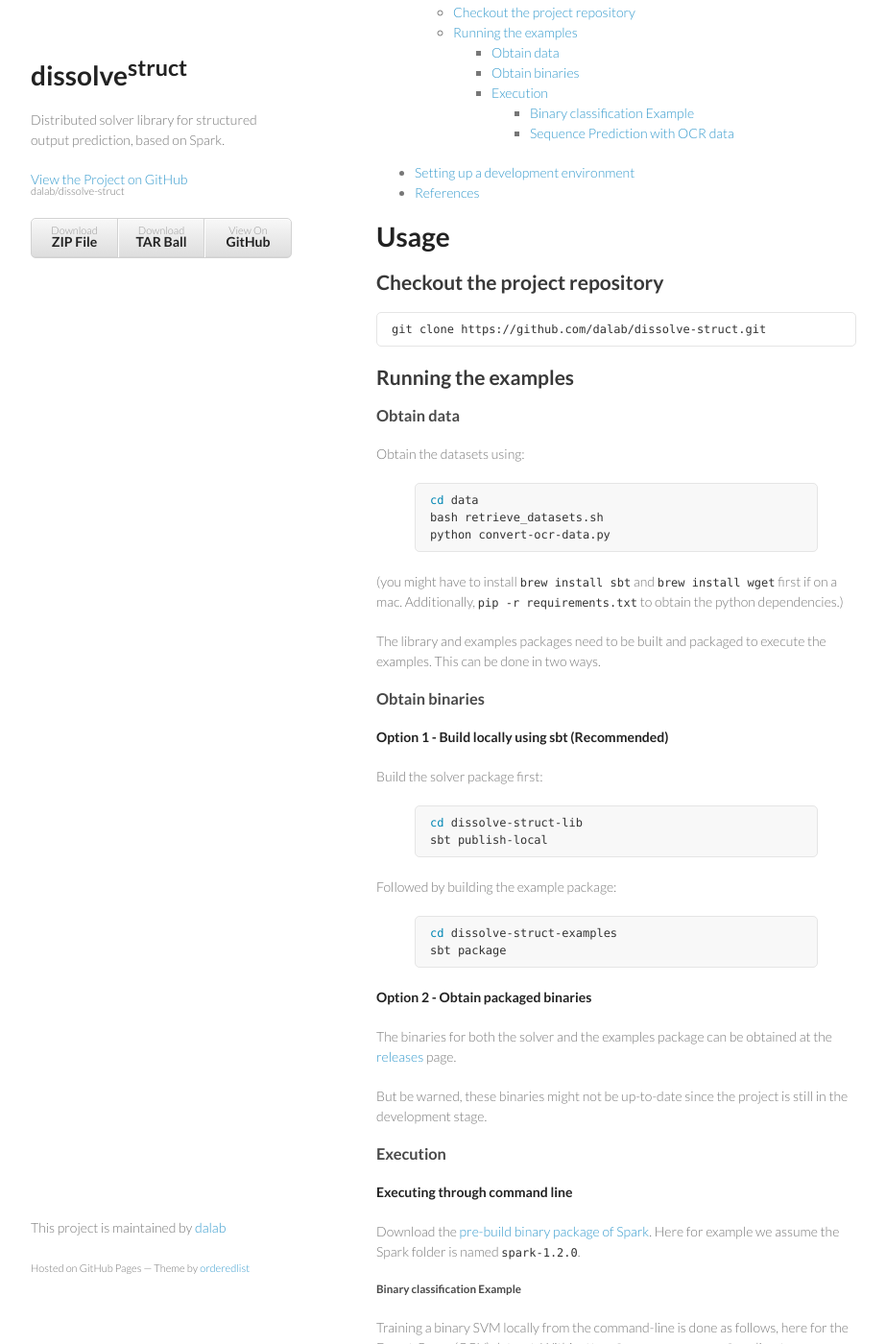
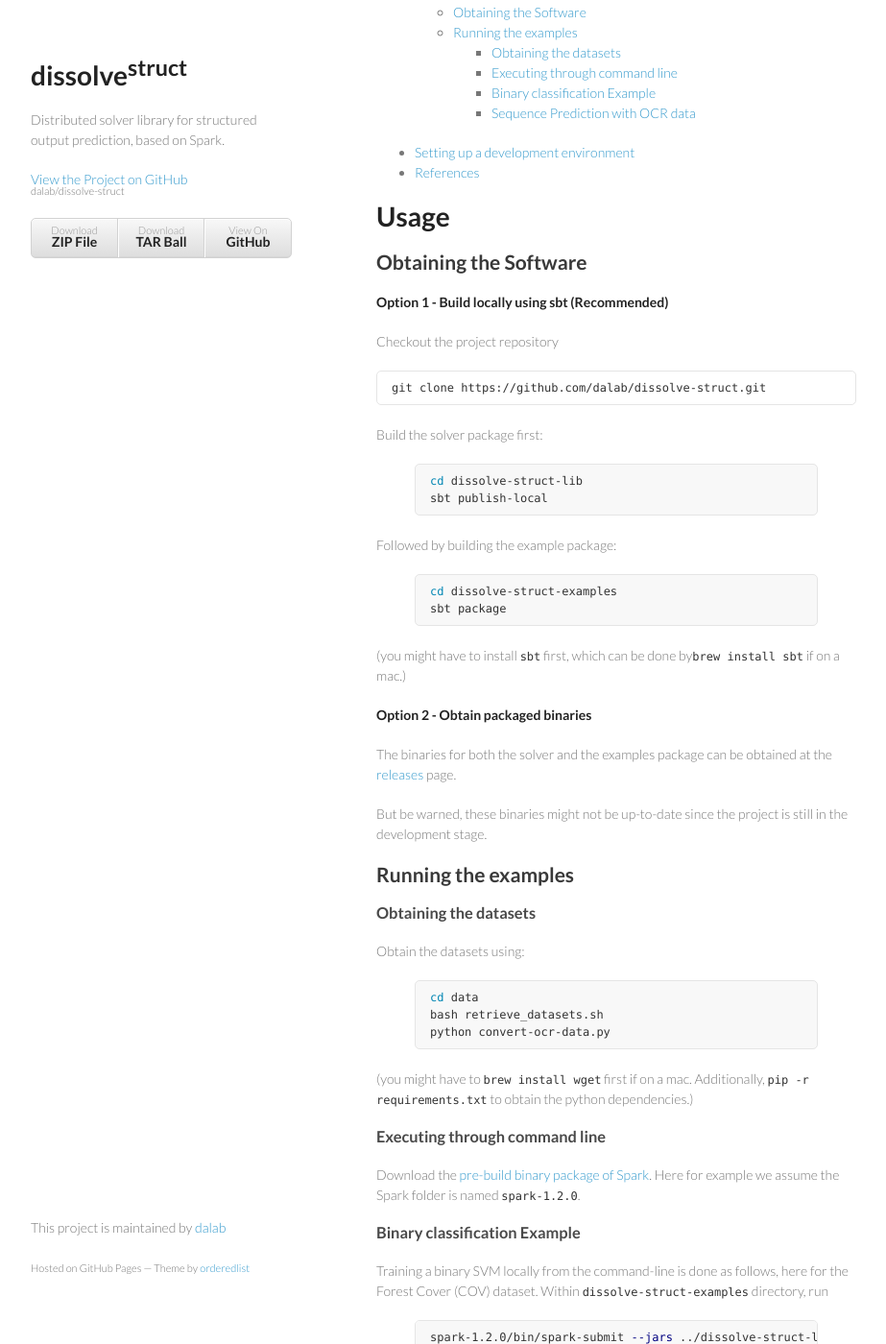
Before and after one commit to dalab/dissolve-struct, a Jekyll site: the page built from index.md, in a window 1280 px wide and 1400 px high, scrolled down 299 px. Shown: the whole window at 96% size, without its empty margins (178-1101 px from the left). Built offline with Jekyll 4.4.1, drawn with Linux system fonts in a browser that asks for light colours; some of the changed text lies outside the part shown.

Commit message:
update webpage structure & text

```diff
--- a/index.md
+++ b/index.md
@@ -13,30 +13,13 @@ The interface to the user is the same as in the widely used SVM<sup>struct</sup>
 
 # Usage
 
-## Checkout the project repository
+## Obtaining the Software
+
+**Option 1 - Build locally using sbt (Recommended)**
+
+Checkout the project repository
 
 	git clone https://github.com/dalab/dissolve-struct.git
-
-## Running the examples
-
-### Obtain data
-
-Obtain the datasets using:
-
-{% highlight bash %}
-cd data
-bash retrieve_datasets.sh
-python convert-ocr-data.py
-{% endhighlight %}
-
-(you might have to install `brew install sbt` and `brew install wget` first if on a mac. Additionally, `pip -r requirements.txt` to obtain the python dependencies.)
-
-The library and examples packages need to be built and packaged to execute the examples.
-This can be done in two ways.
-
-### Obtain binaries
-
-**Option 1 - Build locally using sbt (Recommended)**
 
 Build the solver package first:
 {% highlight bash %}
@@ -49,25 +32,40 @@ cd dissolve-struct-examples
 sbt package
 {% endhighlight %}
 
+(you might have to install `sbt` first, which can be done by`brew install sbt` if on a mac.)
+
 **Option 2 - Obtain packaged binaries**
 
 The binaries for both the solver and the examples package can be obtained at the [releases](https://github.com/dalab/dissolve-struct/releases) page.
 
 But be warned, these binaries might not be up-to-date since the project is still in the development stage.
 
-### Execution
 
-**Executing through command line**
+## Running the examples
+
+### Obtaining the datasets
+
+Obtain the datasets using:
+
+{% highlight bash %}
+cd data
+bash retrieve_datasets.sh
+python convert-ocr-data.py
+{% endhighlight %}
+
+(you might have to `brew install wget` first if on a mac. Additionally, `pip -r requirements.txt` to obtain the python dependencies.)
+
+### Executing through command line
 
 Download the [pre-build binary package of Spark](http://spark.apache.org/downloads.html). Here for example we assume the Spark folder is named `spark-1.2.0`.
 
-##### Binary classification Example
+### Binary classification Example
 Training a binary SVM locally from the command-line is done as follows, here for the Forest Cover (COV) dataset. Within `dissolve-struct-examples` directory, run
 {% highlight bash %}
 spark-1.2.0/bin/spark-submit --jars ../dissolve-struct-lib/target/scala-2.10/dissolvestruct_2.10-0.1-SNAPSHOT.jar --class "ch.ethz.dalab.dissolve.examples.binaryclassification.COVBinary" --master local --driver-memory 2G target/scala-2.10/dissolvestructexample_2.10-0.1-SNAPSHOT.jar
 {% endhighlight %}
 
-##### Sequence Prediction with OCR data
+### Sequence Prediction with OCR data
 Training a chain structured SVM model on the [OCR dataset](http://www.seas.upenn.edu/~taskar/ocr/). This example uses the Viterbi algorithm for the decoding oracle:
 {% highlight bash %}
 spark-1.2.0/bin/spark-submit --jars ../dissolve-struct-lib/target/scala-2.10/dissolvestruct_2.10-0.1-SNAPSHOT.jar --class "ch.ethz.dalab.dissolve.examples.chain.ChainDemo" --master local --driver-memory 2G target/scala-2.10/dissolvestructexample_2.10-0.1-SNAPSHOT.jar
@@ -91,7 +89,8 @@ val conf = new SparkConf()
 {% endhighlight %}
 
 # Setting up a development environment
-To import the packages in [Eclipse for Scala](http://scala-ide.org/download/sdk.html), the respective .classpath files needs to be generated for the `dissolve-struct-lib`:
+We recommend using [Eclipse for Scala](http://scala-ide.org/download/sdk.html), though a similar setup can also be done in Intellij IDEA.
+To create an Eclipse Scala project for our purposes, the following simple `sbt` command can be used. This generates the respective .classpath files needed.
 {% highlight bash %}
 cd dissolve-struct-lib
 sbt eclipse
@@ -101,7 +100,7 @@ Similarly, for `dissolve-struct-examples` package too:
 cd dissolve-struct-examples
 sbt eclipse
 {% endhighlight %}
-The above packages can be imported individually into Eclipse using: `File | Import | Existing Projects into Workspace`. Make sure you have `search for nested projects` checked, so you'll have the choice to select both the `dissolve-struct-lib` and `dissolve-struct-examples` projects, if desired.
+The resulting projects from above can now be imported individually into Eclipse using: `File | Import | Existing Projects into Workspace`. Make sure you have `search for nested projects` checked, so you'll have the choice to select both the `dissolve-struct-lib` and `dissolve-struct-examples` projects, if desired.
 
 Currently Scala 2.10.4 is required by Spark. If Eclipse defaults to Scala 2.11 instead, this can cause an error "cross-compiled with an incompatible version of Scala".
 The correct version needs to be set for both the projects by:
```
Also changed, not shown: other parts of index.md (+1 -1 lines).
